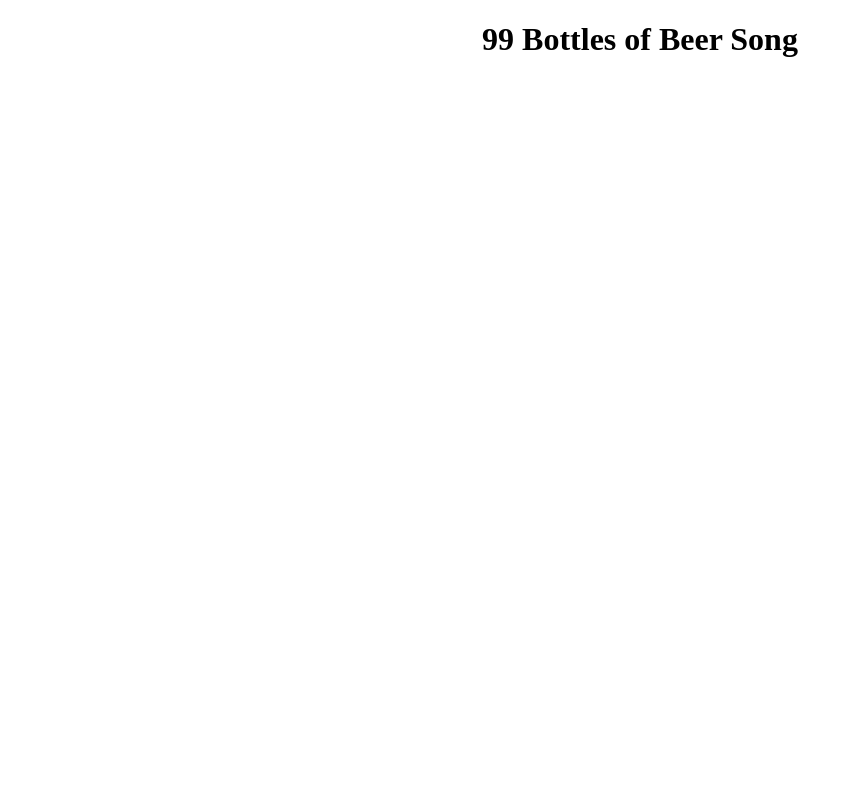
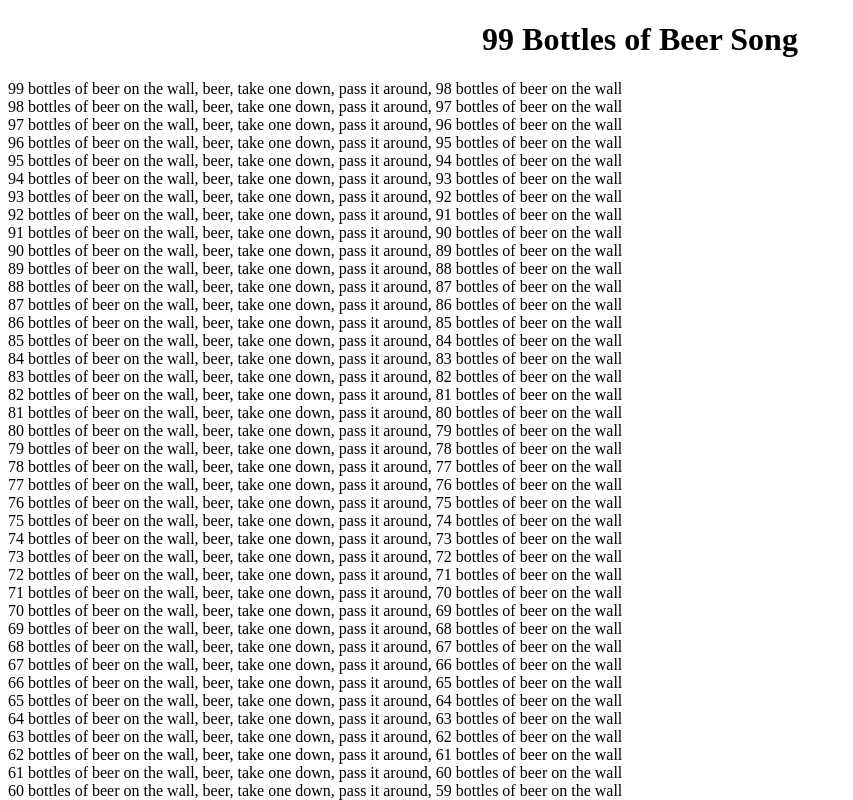
Before and after one commit to annamsmith2893/first-javascript-work, a plain HTML site: page index.html in a window 1280 px wide. Shown: the top 800 px of the page, without its empty margins (0-853 px from the left). Drawn offline with Linux system fonts and the light colour scheme.

Commit message:
js file finally worksgit add -A

```diff
--- a/index.html
+++ b/index.html
@@ -7,8 +7,8 @@
 
 <body>
     <h1>99 Bottles of Beer Song</h1>
-    <div id = "beersong"></div>
-	<script src='js/main.js'></script>
+    <div id="beersong"></div>
+	<script src='js/bottles.js'></script>
 </body>
 
 </html>
--- a/js/bottles.js
+++ b/js/bottles.js
@@ -1,20 +1,16 @@
-var bottles = document.getElementbyId("beersong");
-for (counter = 99; counter >= 1; counter = counter - 1)
-{
-    if (counter == 1) {
-        bottles = 'bottle';
-    } else {
-        bottles = 'bottles';
-    }
-    console.log(counter+" "+bottles+" of beer on the wall.");
-    if (counter < 99) {
-        console.log("");
-        console.log(counter+" "+bottles+" of beer on the wall.");
-    }
-    console.log(counter+" "+bottles+" of beer.");
-    console.log("Take one down.");
-    console.log("Pass it around.");
-    if (counter == 1) {
-        console.log("No bottles of beer on the wall.");
-    }
+// copied script from matopher on github, friend in okcoders class; just using to try to learn js
+var bottles = document.getElementById("beersong");
+
+var drink = "beer";
+
+var lyrics = "";
+
+var bottles = "99";
+
+for (var i = bottles; i > 0; i--){
+
+    lyrics = i + " bottles of " + drink + " on the wall, " + drink +
+    ", take one down, pass it around, " + (i - 1) + " bottles of " + drink + " on the wall"
+
+    beersong.innerHTML += lyrics + "<br/>";
 }
```
